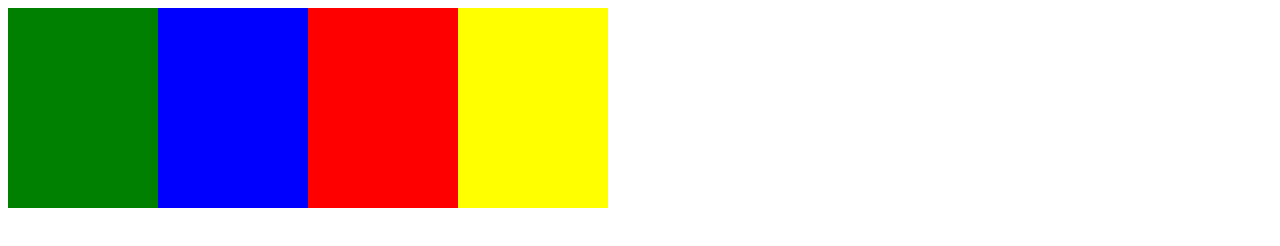
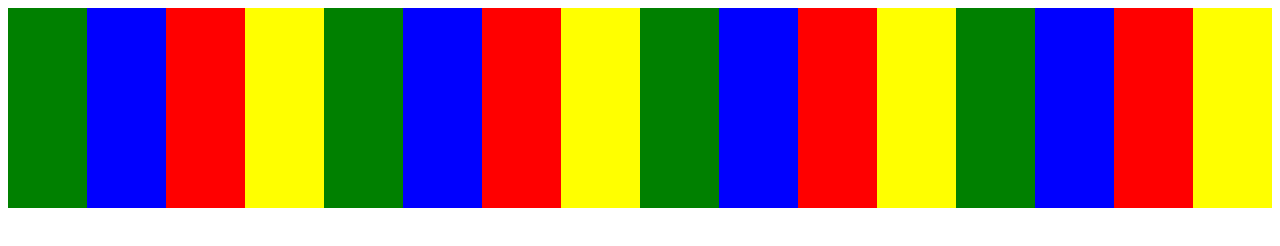
Before and after one commit to seedtree-henry/r-flexbox, a plain HTML site: page index.html in a window 1280 px wide. Drawn offline with Linux system fonts and the light colour scheme.

Commit message:
flex-wrap

```diff
--- a/index.css
+++ b/index.css
@@ -4,6 +4,7 @@
   flex-direction: row; /* row-reverse, column, column-reverse */
   justify-content: flex-start; /* flex-end, center, space-between space-around */
   align-items: flex-start; /* flex-end, center, stretch */
+  flex-wrap: nowrap; /* wrap, wrap-reverse */
 }
 
 .children {
--- a/index.html
+++ b/index.html
@@ -15,6 +15,18 @@
         <div id="blue" class="children"></div>
         <div id="red" class="children"></div>
         <div id="yellow" class="children"></div>
+        <div id="green" class="children"></div>
+        <div id="blue" class="children"></div>
+        <div id="red" class="children"></div>
+        <div id="yellow" class="children"></div>
+        <div id="green" class="children"></div>
+        <div id="blue" class="children"></div>
+        <div id="red" class="children"></div>
+        <div id="yellow" class="children"></div>
+        <div id="green" class="children"></div>
+        <div id="blue" class="children"></div>
+        <div id="red" class="children"></div>
+        <div id="yellow" class="children"></div>
     </div>
 </body>
 
```
